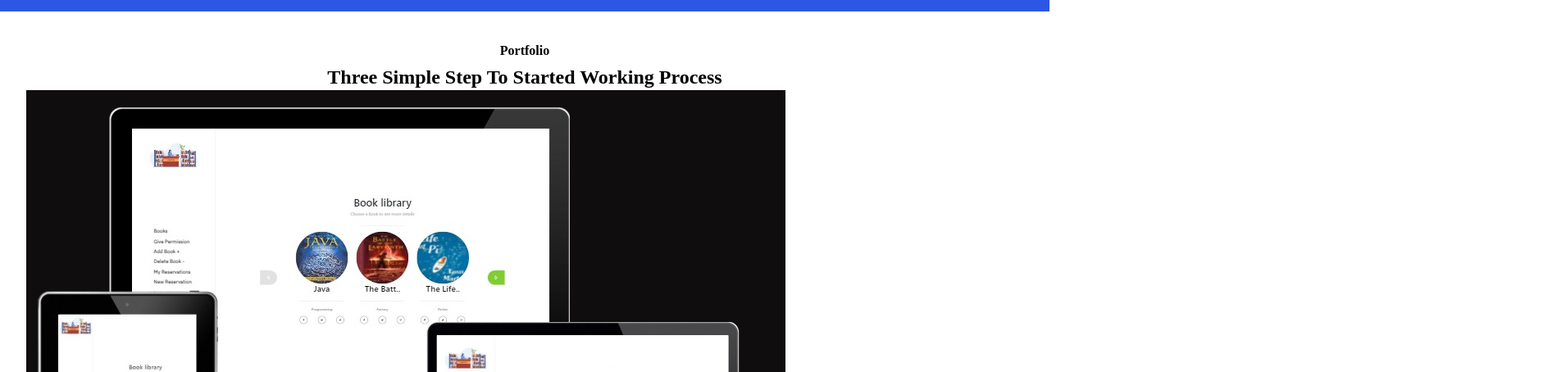
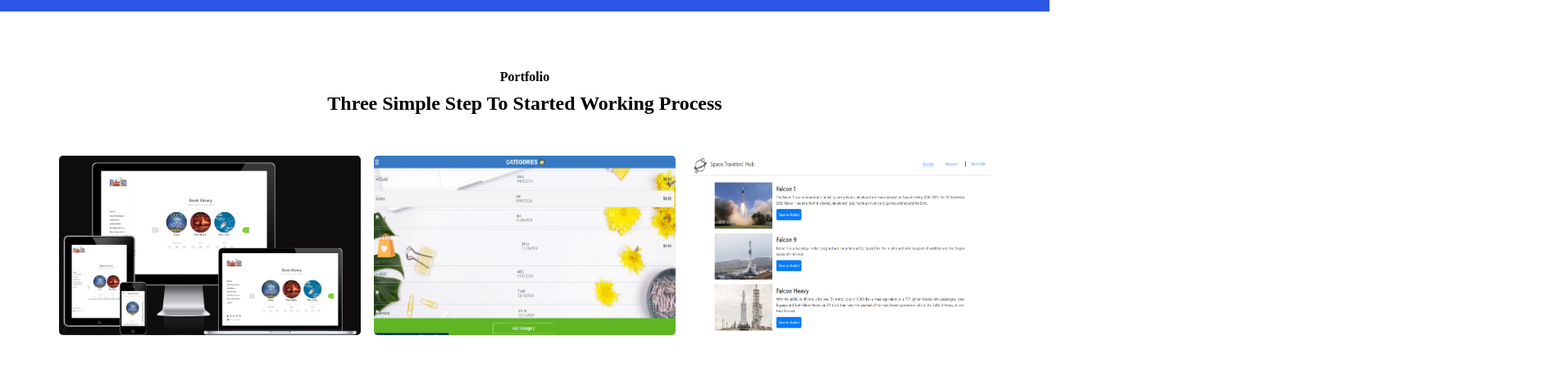
Before and after one commit to sadaf-Daneshgar/p-practice, a plain HTML site: page index.html in a window 1280 px wide. Shown: the part 2315-2769 px from the top of the page at 82% size, 1910 px wide, since content can reach past the window. Drawn offline with Linux system fonts and the light colour scheme; files whose address does not match are found by name.

Commit message:
added the style for portfolio section

```diff
--- a/style.css
+++ b/style.css
@@ -137,3 +137,31 @@ nav {
 .person-detali {
   line-height: 2rem;
 }
+
+.portfolio {
+  padding-top: 2rem;
+}
+
+.portfolio-section {
+  display: flex;
+  flex-wrap: wrap;
+  justify-content: center;
+  margin-bottom: 3rem;
+  gap: 16px;
+  padding-top: 3rem;
+}
+
+.portfolio-img {
+  justify-content: center;
+  display: flex;
+  flex-basis: 23rem;
+  margin-bottom: 2rem;
+  overflow: hidden;
+  border-radius: 0.3rem;
+}
+
+.pro-img {
+  width: 100%;
+  height: 100%;
+  /* object-fit: cover; */
+}
```
